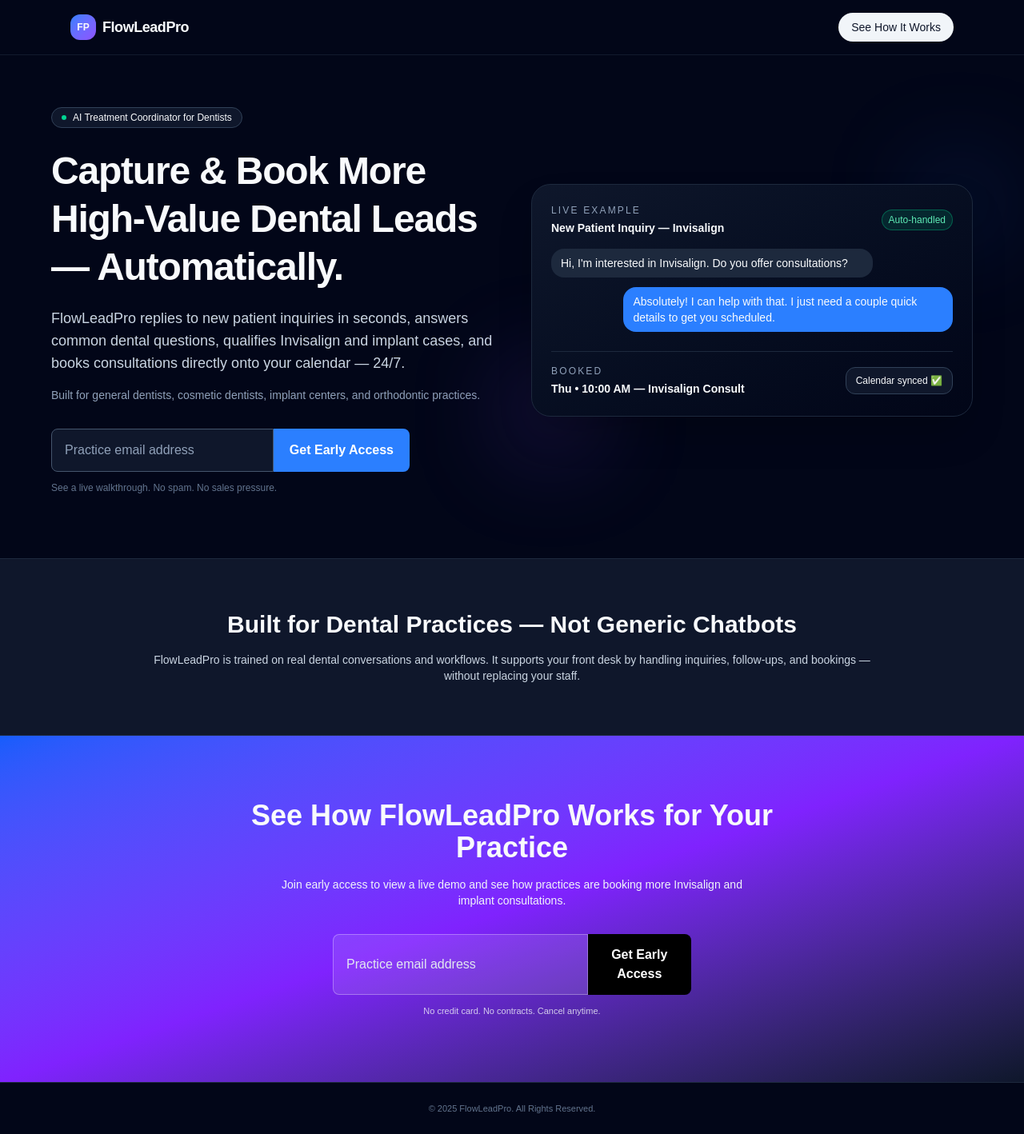
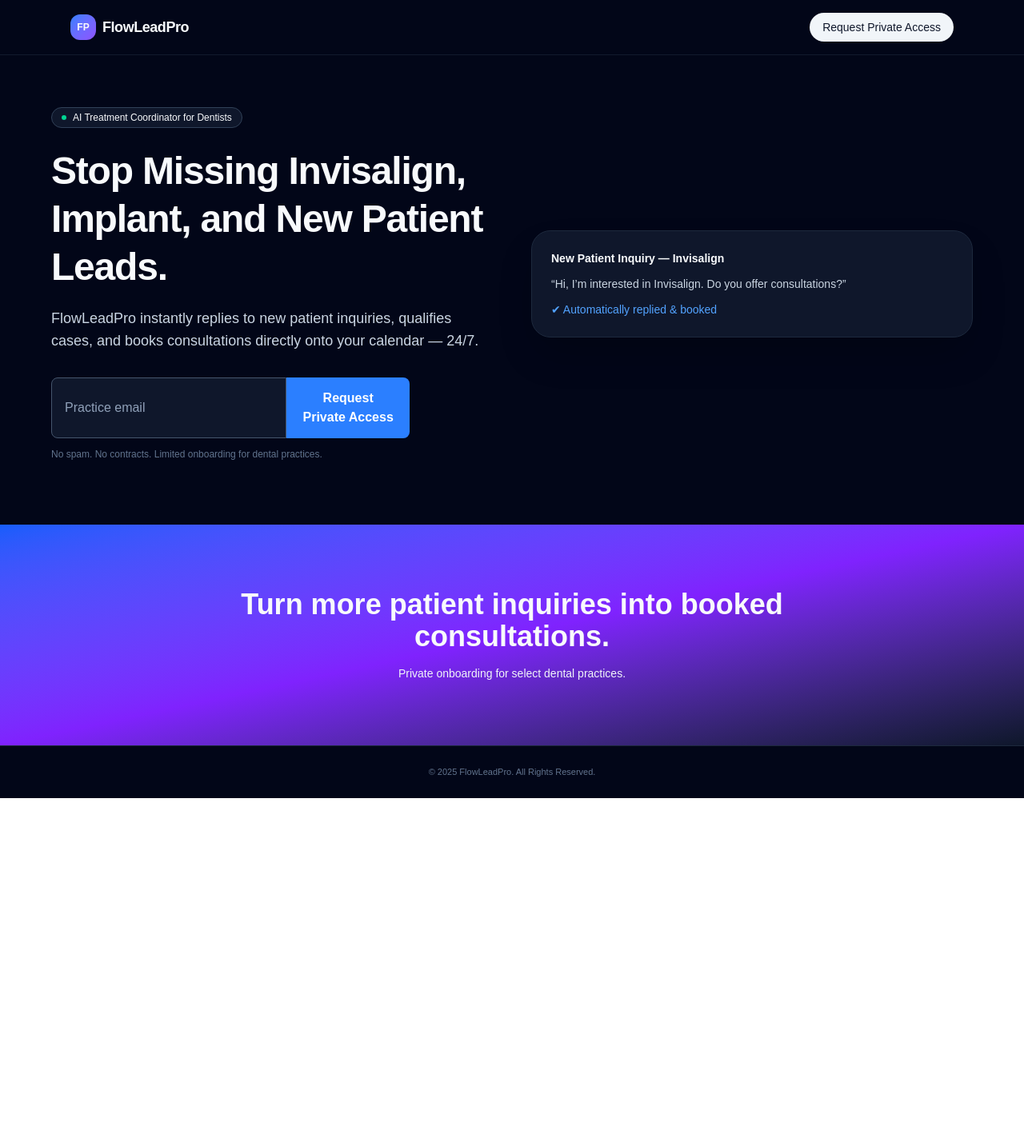
Before and after one commit to AmerC1990/leadflowai, a Next.js app: page / in a window 1280 px wide. Shown: the whole page at 80% size. After the commit the page ends 998 px from the top, so only its background shows below. Built offline with nearby package versions, Linux system fonts and the light colour scheme.

Commit message:
updated landing page

```diff
--- a/app/page.js
+++ b/app/page.js
@@ -1,10 +1,50 @@
+"use client";
+
+import { useState } from "react";
+
 export const metadata = {
-  title: "FlowLeadPro — AI Patient Booking for Dentists",
+  title: "FlowLeadPro — AI Patient Booking & Lead Qualification for Dentists",
   description:
-    "FlowLeadPro responds instantly to dental patient inquiries, qualifies Invisalign and implant leads, and books consultations automatically — 24/7.",
+    "FlowLeadPro instantly responds to dental patient inquiries, qualifies Invisalign and implant leads, and books consultations automatically — 24/7.",
 };
 
 export default function Home() {
+  const [email, setEmail] = useState("");
+  const [submitted, setSubmitted] = useState(false);
+  const [loading, setLoading] = useState(false);
+  const [error, setError] = useState(false);
+
+  async function handleSubmit(e) {
+    e.preventDefault();
+    setLoading(true);
+    setError(false);
+
+    try {
+      const res = await fetch(
+        "https://app.kit.com/forms/8821754/subscriptions",
+        {
+          method: "POST",
+          headers: {
+            "Content-Type": "application/x-www-form-urlencoded",
+          },
+          body: new URLSearchParams({
+            email_address: email,
+          }),
+        }
+      );
+
+      if (res.ok) {
+        setSubmitted(true);
+      } else {
+        setError(true);
+      }
+    } catch {
+      setError(true);
+    } finally {
+      setLoading(false);
+    }
+  }
+
   return (
     <main className="min-h-screen bg-slate-950 text-slate-50 antialiased">
       {/* NAVBAR */}
@@ -23,7 +63,7 @@
             href="#cta"
             className="hidden sm:inline-flex px-4 py-2 text-sm font-medium rounded-full bg-slate-100 text-slate-900 hover:bg-white transition"
           >
-            See How It Works
+            Request Private Access
           </a>
         </div>
       </header>
@@ -31,7 +71,6 @@
       {/* HERO */}
       <section className="px-6 pt-16 pb-20">
         <div className="max-w-6xl mx-auto grid lg:grid-cols-2 gap-12 items-center">
-          {/* LEFT */}
           <div>
             <div className="inline-flex items-center gap-2 px-3 py-1 rounded-full bg-slate-900 border border-slate-700 text-xs font-medium mb-6">
               <span className="h-1.5 w-1.5 rounded-full bg-emerald-400" />
@@ -39,106 +78,70 @@
             </div>
 
             <h1 className="text-4xl sm:text-5xl font-extrabold leading-tight tracking-tight">
-              Capture & Book More High-Value Dental Leads — Automatically.
+              Stop Missing Invisalign, Implant, and New Patient Leads.
             </h1>
 
             <p className="mt-5 text-lg text-slate-300 max-w-xl">
-              FlowLeadPro replies to new patient inquiries in seconds, answers
-              common dental questions, qualifies Invisalign and implant cases,
-              and books consultations directly onto your calendar — 24/7.
+              FlowLeadPro instantly replies to new patient inquiries, qualifies
+              cases, and books consultations directly onto your calendar — 24/7.
             </p>
 
-            <p className="mt-4 text-sm text-slate-400">
-              Built for general dentists, cosmetic dentists, implant centers,
-              and orthodontic practices.
-            </p>
-
-            {/* FORM */}
+            {/* FORM / SUCCESS */}
+            <div className="mt-8 max-w-md">
+              {!submitted ? (
                 <form
-              action="https://app.kit.com/forms/8821754/subscriptions"
-              method="post"
-              className="mt-8 flex flex-col sm:flex-row gap-3 sm:gap-0 sm:items-stretch max-w-md"
+                  onSubmit={handleSubmit}
+                  className="flex flex-col sm:flex-row gap-3 sm:gap-0"
                 >
                   <input
                     type="email"
-                name="email_address"
                     required
-                placeholder="Practice email address"
-                className="px-4 py-3.5 border border-slate-600 bg-slate-900 rounded-lg sm:rounded-r-none w-full text-slate-50 placeholder-slate-400 focus:ring-2 focus:ring-blue-500 focus:border-blue-500 outline-none"
+                    value={email}
+                    onChange={(e) => setEmail(e.target.value)}
+                    placeholder="Practice email"
+                    className="px-4 py-3.5 border border-slate-600 bg-slate-900 rounded-lg sm:rounded-r-none w-full text-slate-50 placeholder-slate-400 focus:ring-2 focus:ring-blue-500 outline-none"
                   />
                   <button
                     type="submit"
-                className="px-5 py-3.5 bg-blue-500 text-white font-semibold rounded-lg sm:rounded-l-none hover:bg-blue-600 transition whitespace-nowrap"
+                    disabled={loading}
+                    className="px-5 py-3.5 bg-blue-500 text-white font-semibold rounded-lg sm:rounded-l-none hover:bg-blue-600 transition disabled:opacity-60"
                   >
-                Get Early Access
+                    {loading ? "Submitting…" : "Request Private Access"}
                   </button>
                 </form>
+              ) : (
+                <div className="rounded-xl border border-emerald-500/30 bg-emerald-500/10 px-5 py-4 text-sm text-emerald-200">
+                  ✅ Thanks! We’ve received your request and will reach out
+                  shortly.
+                </div>
+              )}
+
+              {error && (
+                <p className="mt-3 text-xs text-red-400">
+                  Something went wrong. Please try again.
+                </p>
+              )}
 
               <p className="mt-3 text-xs text-slate-500">
-              See a live walkthrough. No spam. No sales pressure.
+                No spam. No contracts. Limited onboarding for dental practices.
               </p>
-          </div>
-
-          {/* RIGHT MOCKUP */}
-          <div className="relative">
-            <div className="absolute -top-6 -right-8 h-24 w-24 rounded-full bg-blue-500/20 blur-3xl" />
-            <div className="absolute -bottom-10 -left-6 h-24 w-24 rounded-full bg-violet-500/30 blur-3xl" />
-
-            <div className="relative rounded-3xl border border-slate-800 bg-gradient-to-br from-slate-900 to-slate-950 shadow-2xl p-6">
-              <div className="flex items-center justify-between mb-4">
-                <div>
-                  <p className="text-xs uppercase tracking-[0.18em] text-slate-400">
-                    Live Example
-                  </p>
-                  <p className="text-sm font-semibold mt-1">
-                    New Patient Inquiry — Invisalign
-                  </p>
-                </div>
-                <span className="px-2 py-1 text-xs rounded-full bg-emerald-500/15 text-emerald-300 border border-emerald-500/40">
-                  Auto-handled
-                </span>
-              </div>
-
-              <div className="space-y-3 text-sm">
-                <div className="max-w-[80%] rounded-2xl bg-slate-800 px-3 py-2">
-                  Hi, I'm interested in Invisalign. Do you offer consultations?
-                </div>
-
-                <div className="max-w-[82%] ml-auto rounded-2xl bg-blue-500 px-3 py-2">
-                  Absolutely! I can help with that. I just need a couple quick
-                  details to get you scheduled.
             </div>
           </div>
 
-              <div className="mt-6 border-t border-slate-800 pt-4 flex items-center justify-between">
-                <div>
-                  <p className="text-xs text-slate-400 uppercase tracking-[0.18em]">
-                    BOOKED
+          {/* MOCKUP */}
+          <div className="relative">
+            <div className="relative rounded-3xl border border-slate-800 bg-slate-900 p-6 shadow-2xl">
+              <p className="text-sm font-semibold">
+                New Patient Inquiry — Invisalign
               </p>
-                  <p className="text-sm font-semibold mt-1">
-                    Thu • 10:00 AM — Invisalign Consult
+              <p className="mt-3 text-sm text-slate-300">
+                “Hi, I’m interested in Invisalign. Do you offer consultations?”
+              </p>
+              <p className="mt-3 text-sm text-blue-400">
+                ✔ Automatically replied & booked
               </p>
             </div>
-                <div className="px-3 py-2 rounded-xl bg-slate-900 border border-slate-700 text-xs">
-                  Calendar synced ✅
           </div>
-              </div>
-            </div>
-          </div>
-        </div>
-      </section>
-
-      {/* TRUST SECTION */}
-      <section className="bg-slate-900 border-y border-slate-800 px-6 py-16">
-        <div className="max-w-4xl mx-auto text-center">
-          <h2 className="text-2xl sm:text-3xl font-bold">
-            Built for Dental Practices — Not Generic Chatbots
-          </h2>
-          <p className="mt-4 text-sm text-slate-300">
-            FlowLeadPro is trained on real dental conversations and workflows.
-            It supports your front desk by handling inquiries, follow-ups, and
-            bookings — without replacing your staff.
-          </p>
         </div>
       </section>
 
@@ -149,41 +152,16 @@
       >
         <div className="max-w-3xl mx-auto text-center">
           <h2 className="text-3xl sm:text-4xl font-extrabold">
-            See How FlowLeadPro Works for Your Practice
+            Turn more patient inquiries into booked consultations.
           </h2>
-          <p className="mt-4 text-sm text-slate-100 max-w-xl mx-auto">
-            Join early access to view a live demo and see how practices are
-            booking more Invisalign and implant consultations.
-          </p>
-
-          <form
-            action="https://app.kit.com/forms/8821754/subscriptions"
-            method="post"
-            className="mt-8 flex flex-col sm:flex-row gap-3 sm:gap-0 sm:items-stretch max-w-md mx-auto"
-          >
-            <input
-              type="email"
-              name="email_address"
-              required
-              placeholder="Practice email address"
-              className="px-4 py-3.5 border border-white/30 bg-white/10 rounded-lg sm:rounded-r-none w-full text-slate-50 placeholder-slate-200 focus:ring-2 focus:ring-white outline-none"
-            />
-            <button
-              type="submit"
-              className="px-5 py-3.5 bg-black text-white font-semibold rounded-lg sm:rounded-l-none hover:bg-slate-900 transition"
-            >
-              Get Early Access
-            </button>
-          </form>
-
-          <p className="mt-3 text-[11px] text-slate-100/80">
-            No credit card. No contracts. Cancel anytime.
+          <p className="mt-4 text-sm text-slate-100">
+            Private onboarding for select dental practices.
           </p>
         </div>
       </section>
 
       {/* FOOTER */}
-      <footer className="py-6 text-center text-[11px] text-slate-500 border-t border-slate-800 bg-slate-950">
+      <footer className="py-6 text-center text-[11px] text-slate-500 border-t border-slate-800">
         © {new Date().getFullYear()} FlowLeadPro. All Rights Reserved.
       </footer>
     </main>
```
Lines whose indentation alone changed are shown as unchanged.
